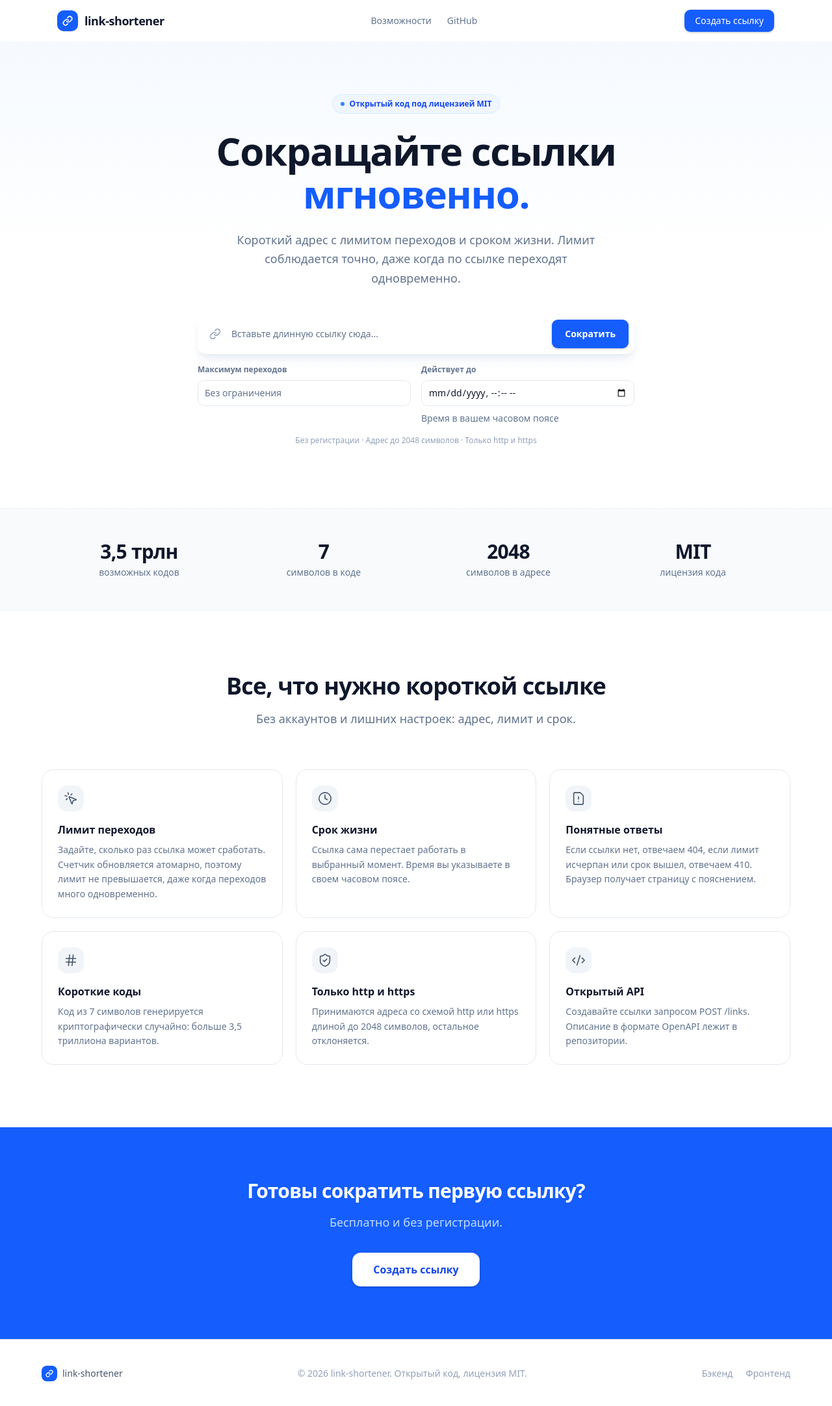
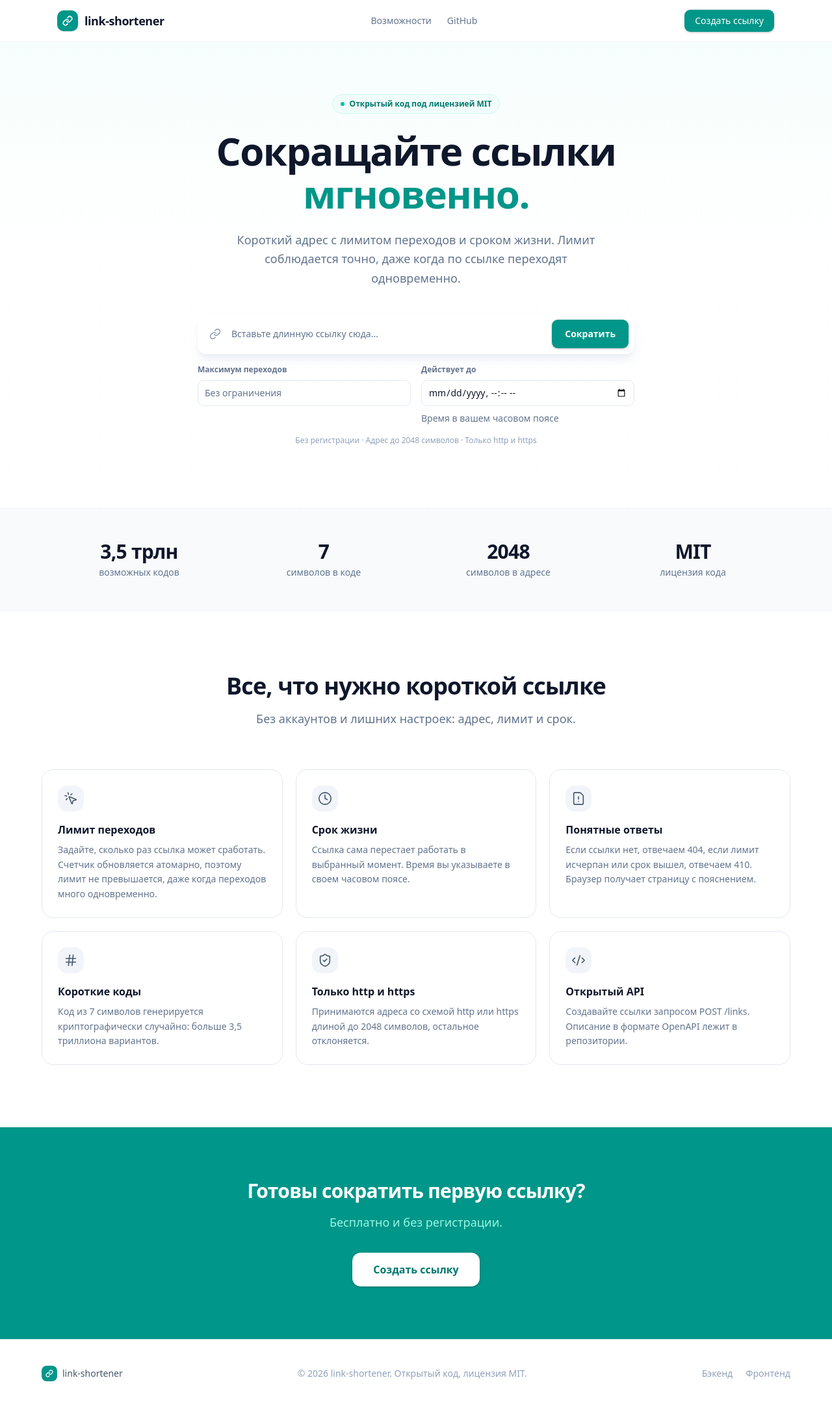
Before and after one commit to emilburganov/link-shortener-web, a React (Vite) app: page / in a window 1280 px wide. Shown: the whole page at 65% size. Built offline with nearby package versions, Linux system fonts and the light colour scheme.

Commit message:
feat: switch accent color to teal

```diff
--- a/src/components/Logo.tsx
+++ b/src/components/Logo.tsx
@@ -13,7 +13,7 @@ export function Logo({ size = 'md' }: LogoProps) {
     <div className={cn('flex items-center', small ? 'gap-2' : 'gap-2.5')}>
       <div
         className={cn(
-          'flex items-center justify-center bg-blue-600',
+          'flex items-center justify-center bg-teal-600',
           small ? 'size-6 rounded-md' : 'size-8 rounded-lg shadow-sm',
         )}
       >
--- a/src/features/create-link/CreateLinkForm.tsx
+++ b/src/features/create-link/CreateLinkForm.tsx
@@ -39,7 +39,7 @@ export function CreateLinkForm() {
           <div
             className={cn(
               'flex items-center rounded-xl border-2 bg-white shadow-lg shadow-slate-200/80 transition-colors',
-              errors.url ? 'border-red-400' : 'border-transparent focus-within:border-blue-500',
+              errors.url ? 'border-red-400' : 'border-transparent focus-within:border-teal-500',
             )}
           >
             <LinkIcon className="ml-4 size-[18px] shrink-0 text-slate-400" strokeWidth={2} />
--- a/src/features/create-link/ShortLinkResult.tsx
+++ b/src/features/create-link/ShortLinkResult.tsx
@@ -18,13 +18,13 @@ export function ShortLinkResult({ shortUrl }: ShortLinkResultProps) {
       </p>
 
       <div className="flex items-center gap-3 rounded-xl border border-slate-200 bg-slate-50 px-4 py-3.5">
-        <LinkIcon className="size-4 shrink-0 text-blue-500" strokeWidth={2} />
+        <LinkIcon className="size-4 shrink-0 text-teal-500" strokeWidth={2} />
 
         <a
           href={shortUrl}
           target="_blank"
           rel="noreferrer"
-          className="min-w-0 flex-1 font-mono text-base font-semibold break-all text-blue-700 hover:text-blue-900 hover:underline"
+          className="min-w-0 flex-1 font-mono text-base font-semibold break-all text-teal-700 hover:text-teal-900 hover:underline"
         >
           {shortUrl}
         </a>
--- a/src/features/landing/CallToAction.tsx
+++ b/src/features/landing/CallToAction.tsx
@@ -2,16 +2,16 @@ import { Button } from '@/components/ui/button'
 
 export function CallToAction() {
   return (
-    <section className="bg-blue-600 px-6 py-20">
+    <section className="bg-teal-600 px-6 py-20">
       <div className="mx-auto max-w-2xl text-center">
         <h2 className="mb-4 text-3xl font-bold tracking-tight text-white">
           Готовы сократить первую ссылку?
         </h2>
-        <p className="mb-8 text-lg text-blue-200">Бесплатно и без регистрации.</p>
+        <p className="mb-8 text-lg text-teal-200">Бесплатно и без регистрации.</p>
 
         <Button
           asChild
-          className="h-auto rounded-xl bg-white px-8 py-3.5 text-base font-semibold text-blue-700 shadow-sm hover:bg-blue-50"
+          className="h-auto rounded-xl bg-white px-8 py-3.5 text-base font-semibold text-teal-700 shadow-sm hover:bg-teal-50"
         >
           <a href="#create">Создать ссылку</a>
         </Button>
--- a/src/features/landing/FeatureCard.tsx
+++ b/src/features/landing/FeatureCard.tsx
@@ -8,8 +8,8 @@ type FeatureCardProps = {
 
 export function FeatureCard({ icon: Icon, title, description }: FeatureCardProps) {
   return (
-    <div className="group cursor-default rounded-2xl border border-slate-200 bg-white p-6 transition-all duration-200 hover:border-blue-200 hover:bg-blue-50 hover:shadow-md hover:shadow-blue-100">
-      <div className="mb-4 flex size-10 items-center justify-center rounded-xl bg-slate-100 text-slate-600 transition-colors group-hover:bg-blue-600 group-hover:text-white">
+    <div className="group cursor-default rounded-2xl border border-slate-200 bg-white p-6 transition-all duration-200 hover:border-teal-200 hover:bg-teal-50 hover:shadow-md hover:shadow-teal-100">
+      <div className="mb-4 flex size-10 items-center justify-center rounded-xl bg-slate-100 text-slate-600 transition-colors group-hover:bg-teal-600 group-hover:text-white">
         <Icon className="size-[22px]" strokeWidth={1.75} />
       </div>
 
--- a/src/features/landing/Hero.tsx
+++ b/src/features/landing/Hero.tsx
@@ -3,19 +3,19 @@ import { CreateLinkForm } from '@/features/create-link/CreateLinkForm'
 export function Hero() {
   return (
     <section id="create" className="relative overflow-hidden px-6 pt-20 pb-24">
-      <div className="absolute inset-0 bg-[radial-gradient(circle,rgba(37,99,235,0.07)_1.5px,transparent_1.5px)] bg-size-[28px_28px] opacity-40" />
-      <div className="absolute inset-x-0 top-0 h-80 bg-linear-to-b from-blue-50/60 to-transparent" />
+      <div className="absolute inset-0 bg-[radial-gradient(circle,rgba(13,148,136,0.07)_1.5px,transparent_1.5px)] bg-size-[28px_28px] opacity-40" />
+      <div className="absolute inset-x-0 top-0 h-80 bg-linear-to-b from-teal-50/60 to-transparent" />
 
       <div className="relative mx-auto max-w-4xl text-center animate-in fade-in slide-in-from-bottom-1.5 duration-300 motion-reduce:animate-none">
-        <div className="mb-6 inline-flex items-center gap-2 rounded-full border border-blue-100 bg-blue-50 px-3 py-1.5 text-xs font-semibold text-blue-700">
-          <span className="size-1.5 animate-pulse rounded-full bg-blue-500 motion-reduce:animate-none" />
+        <div className="mb-6 inline-flex items-center gap-2 rounded-full border border-teal-100 bg-teal-50 px-3 py-1.5 text-xs font-semibold text-teal-700">
+          <span className="size-1.5 animate-pulse rounded-full bg-teal-500 motion-reduce:animate-none" />
           Открытый код под лицензией MIT
         </div>
 
         <h1 className="mb-6 text-5xl leading-[1.1] font-bold tracking-tight text-slate-900 md:text-6xl">
           Сокращайте ссылки
           <br />
-          <span className="text-blue-600">мгновенно.</span>
+          <span className="text-teal-600">мгновенно.</span>
         </h1>
 
         <p className="mx-auto mb-10 max-w-xl text-lg leading-relaxed text-slate-500">
--- a/src/index.css
+++ b/src/index.css
@@ -57,7 +57,7 @@
   --card-foreground: oklch(0.208 0.042 265.755);
   --popover: oklch(1 0 0);
   --popover-foreground: oklch(0.208 0.042 265.755);
-  --primary: oklch(0.546 0.245 262.881);
+  --primary: oklch(0.6 0.118 184.704);
   --primary-foreground: oklch(1 0 0);
   --secondary: oklch(0.968 0.007 247.896);
   --secondary-foreground: oklch(0.208 0.042 265.755);
@@ -68,7 +68,7 @@
   --destructive: oklch(0.577 0.245 27.325);
   --border: oklch(0.929 0.013 255.508);
   --input: oklch(0.929 0.013 255.508);
-  --ring: oklch(0.623 0.214 259.815);
+  --ring: oklch(0.704 0.14 182.503);
   --chart-1: oklch(0.87 0 0);
   --chart-2: oklch(0.556 0 0);
   --chart-3: oklch(0.439 0 0);
```
Also changed, not shown: public/favicon.svg.
